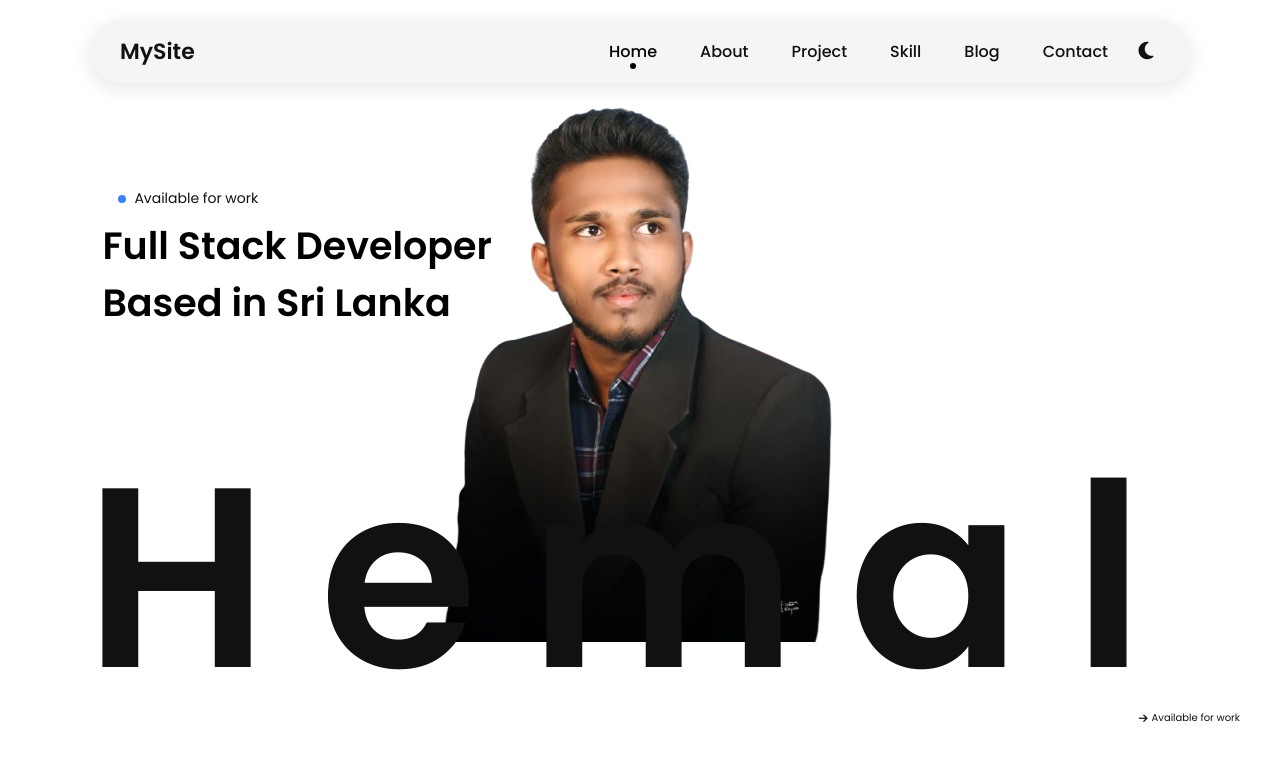
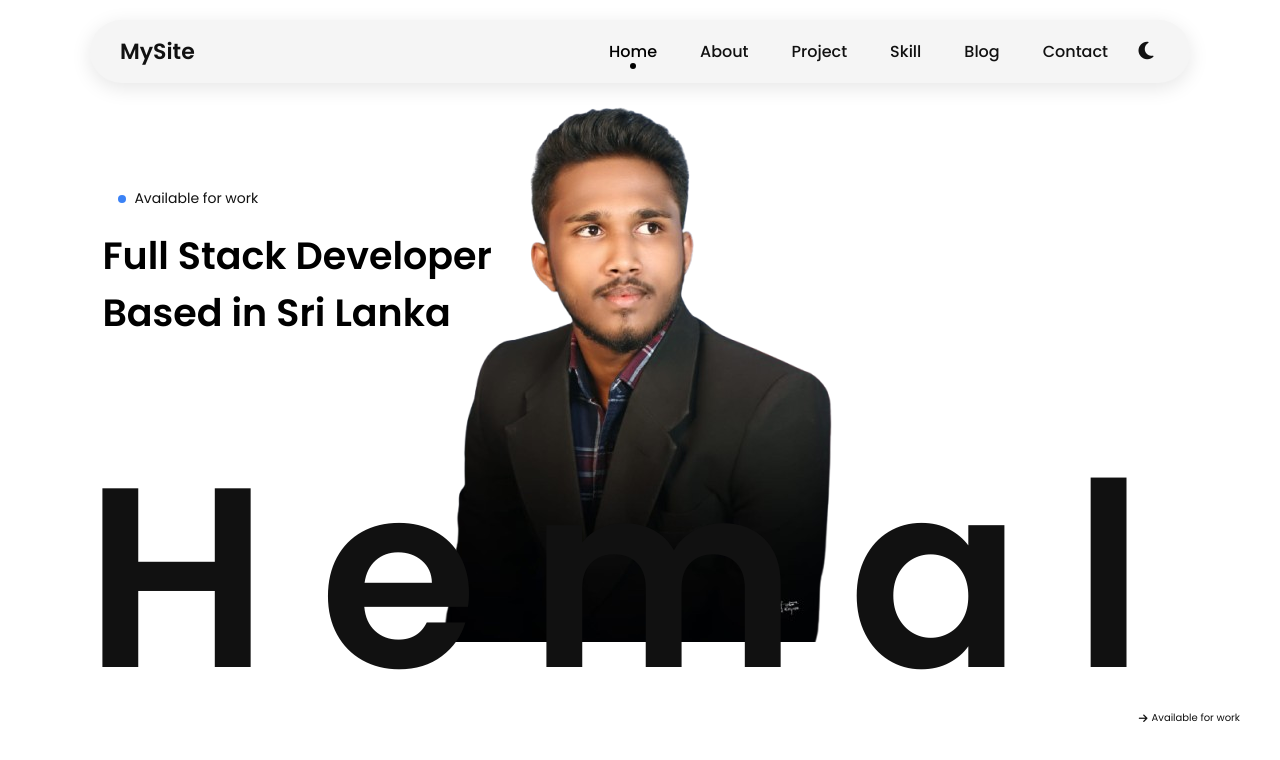
Before and after one commit to NipunHemal/portpolio, a plain HTML site: page index.html in a window 1280 px wide. Drawn offline with Linux system fonts and the light colour scheme.

Commit message:
add hero content gap

```diff
--- a/css/style.css
+++ b/css/style.css
@@ -257,6 +257,10 @@ body.dark-theme #theme-toggle-button .fa-moon {
 .hero-content {
   margin: 10vh 0 0 8vw;
   padding-top: 10vh;
+  display: flex;
+  gap: 10px;
+  flex-direction: column;
+  width: fit-content;
 }
 
 .hero-content h2 {
@@ -267,6 +271,7 @@ body.dark-theme #theme-toggle-button .fa-moon {
 }
 
 .badge {
+  width: fit-content;
   display: inline-flex;
   align-items: center;
   gap: 0.5rem;
@@ -328,3 +333,8 @@ body.dark-theme #theme-toggle-button .fa-moon {
   line-height: 1;
   letter-spacing: 0.2em;
 }
+
+
+/* ======================================================
+    Hero Section Styles (Themed)
+========================================================= */
```
